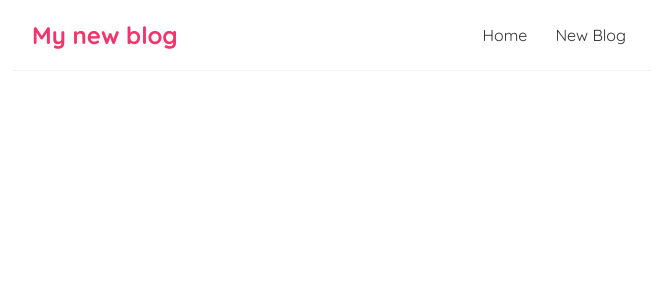
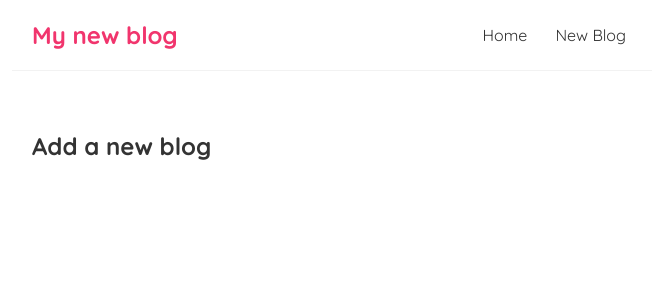
Before and after one commit to RajaramBhurtel/react-blog, a React (Create React App) app: page /create in a window 1280 px wide. Shown: the top 300 px of the page, without its empty margins (308-964 px from the left). Built offline with nearby package versions, Linux system fonts and the light colour scheme.

Commit message:
Routing Parameter

```diff
--- a/src/App.js
+++ b/src/App.js
@@ -1,6 +1,8 @@
 import Navbar from './Navbar';
 import Home from './Home';
 import { BrowserRouter as Router, Route, Routes } from "react-router-dom";
+import Create from './Create';
+import BlogDetails from './BlogDetails';
 
 function App() {
   // const title = "Welcome to my blog"
@@ -13,6 +15,8 @@
           {/* <Home /> */}
           <Routes>
             <Route path="/" element={<Home />}></Route>
+            <Route path="/create" element={<Create />}></Route>
+            <Route path="/blogs/:id" element={<BlogDetails />}></Route>
           </Routes>
         </div>
       </div>
--- /dev/null
+++ b/src/BlogDetails.js
@@ -0,0 +1,13 @@
+import { useParams } from "react-router-dom";
+
+const BlogDetails = () => {
+    const { id } = useParams();
+
+    return (
+        <div className="blog-details">
+            <h2>Blog Details -{id}</h2>
+        </div>
+     );
+}
+
+export default BlogDetails;
--- a/src/BlogList.js
+++ b/src/BlogList.js
@@ -1,3 +1,5 @@
+import { Link } from "react-router-dom";
+
 const BlogList = ({ blogs, title}) => {
        return (
          <>
@@ -5,8 +7,10 @@
            <div className="blog-list">
              {blogs.map((blog) => (
                <div className="blog-preview" key={blog.id}>
+                <Link to={`/blogs/${blog.id}`}>
                  <h2>{blog.title}</h2>
                  <p>Written by: {blog.author}</p>
+                 </Link>
                  {/* <button onClick={() => handleDelete(blog.id)}>Delete Blog</button> */}
                </div>
              ))}
--- /dev/null
+++ b/src/Create.js
@@ -0,0 +1,9 @@
+const Create = () => {
+    return (
+        <div className="create">
+            <h2>Add a new blog</h2>
+        </div>
+     );
+}
+
+export default Create;
--- a/src/Navbar.js
+++ b/src/Navbar.js
@@ -1,10 +1,13 @@
+import { Link } from "react-router-dom";
+
 const Navbar = () => {
     return (
         <nav className="navbar">
             <h1>My new blog</h1>
+            {/* // replacing anchor tag with react link */}
             <div className="links">
-                <a href="/">Home</a>
-                <a href="/create" >New Blog</a>
+                <Link to="/">Home</Link>
+                <Link to="/create" >New Blog</Link>
             </div>
         </nav>
      );
--- a/src/index.css
+++ b/src/index.css
@@ -57,3 +57,7 @@
   color: #f1356d;
   margin-bottom: 8px;
 }
+
+.blog-preview a{
+  text-decoration: none;
+}
```
